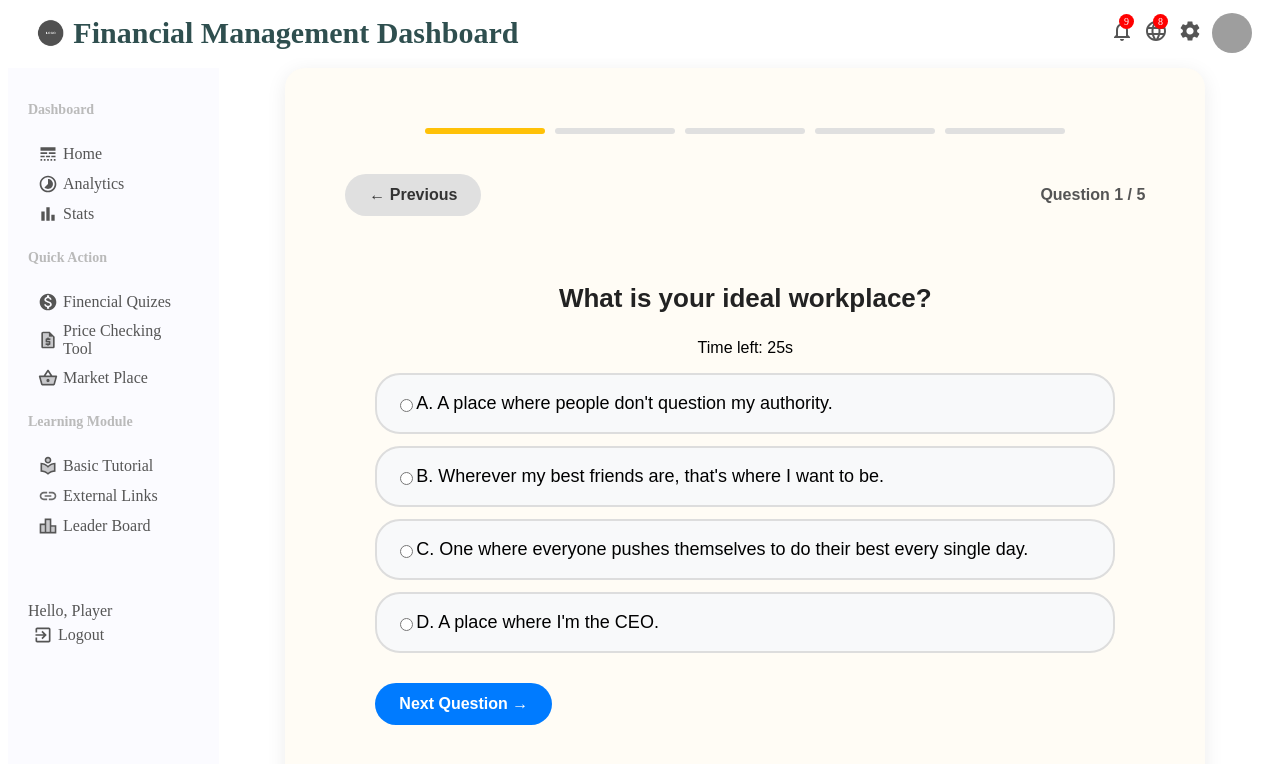
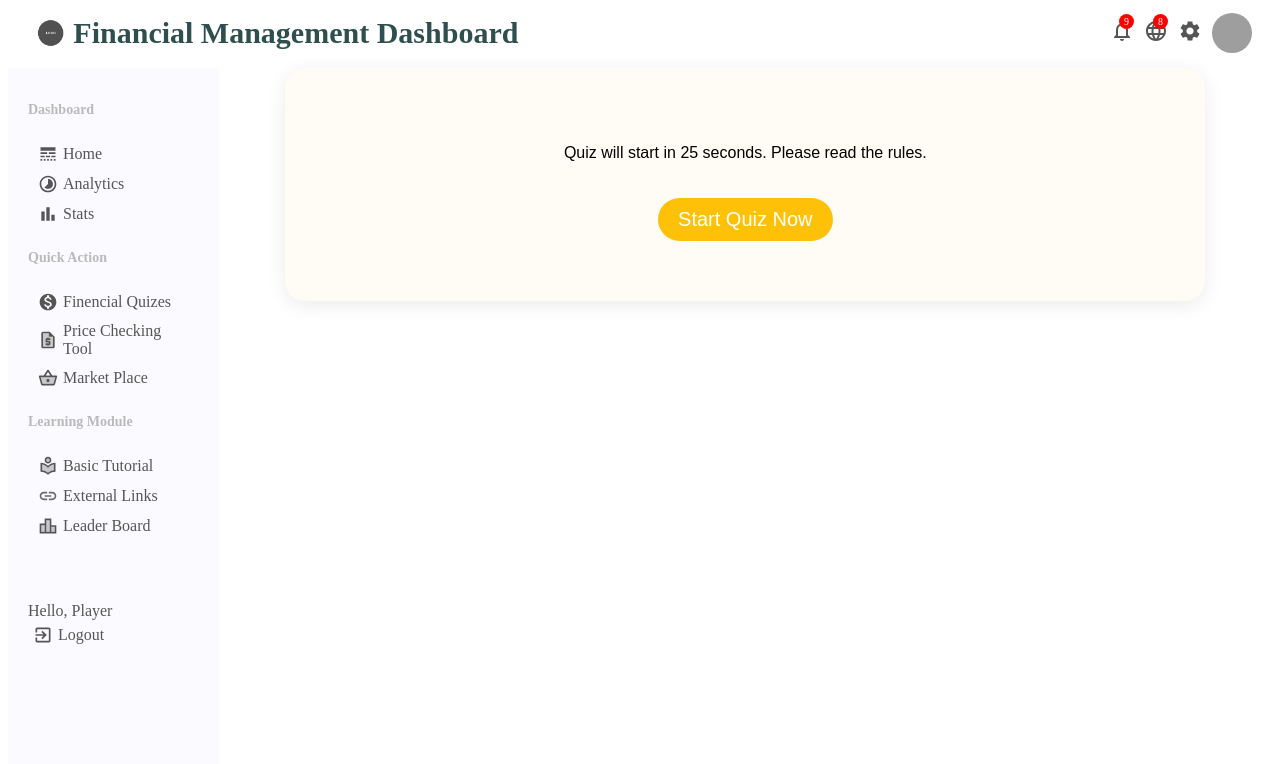
Before and after one commit to sayanmondal2098/Finplay-Academy, a React (Create React App) app in the folder Game Fontend/fin-game/: page /financialQuiz in a window 1280 px wide. Shown: the top 764 px of the page. Built offline with nearby package versions, Linux system fonts and the light colour scheme; grey boxes are pictures that could not be loaded.

Commit message:
add quiz page with basic backend

```diff
--- a/Game Fontend/fin-game/src/pages/FinancialQuiz/FinancialQuiz.css
+++ b/Game Fontend/fin-game/src/pages/FinancialQuiz/FinancialQuiz.css
@@ -1,29 +1,57 @@
-.container{
+.container {
     display: flex;
     margin-top: 10px;
 }
 
-  .link{
+.link {
     text-decoration: none;
     color: inherit;
 }
 
-    .quizContainer{
+.quizContainer {
     display: flex;
     flex-direction: column;
     margin: 20px;
 }
 
-    .quizQuestion{
+.quizQuestion {
     font-size: 20px;
     font-weight: bold;
 }
 
-    .quizAnswer{
+.quizAnswer {
     font-size: 16px;
     margin-left: 20px;
 }
 
-    .financialQuiz{
+.financialQuiz {
     flex: 5;
 }
+
+.quizIntro-container {
+    font-family: 'Poppins', sans-serif;
+    max-width: 800px;
+    margin: auto;
+    padding: 60px;
+    background: #FFFCF5;
+    box-shadow: 0px 4px 20px rgba(0, 0, 0, 0.08);
+    border-radius: 20px;
+    text-align: center;
+}
+
+
+.start-button{
+    background-color: #FFC107;
+    color: white;
+    border: none;
+    border-radius: 25px;
+    padding: 10px 20px;
+    font-size: 20px;
+    cursor: pointer;
+    transition: all 0.3s ease;
+    margin-top: 20px;
+}
+
+.start-button:hover{
+    background-color: #FFA000;
+}
--- a/Game Fontend/fin-game/src/pages/FinancialQuiz/FinancialQuiz.js
+++ b/Game Fontend/fin-game/src/pages/FinancialQuiz/FinancialQuiz.js
@@ -1,27 +1,51 @@
-import React from "react";
+import React, { useEffect, useState } from "react";
 import Topbar from "../../components/topbar/Topbar";
 import Sidebar from "../../components/sidebar/sidebar";
 import "./FinancialQuiz.css";
 import QuizPage from "./QuizPage";
 
+function FinancialQuiz() {
+    const [showQuiz, setShowQuiz] = useState(false);
+    const [timer, setTimer] = useState(30); // 1 minute timer
 
+    useEffect(() => {
+        const countdown = setInterval(() => {
+            setTimer((prevTimer) => {
+                if (prevTimer === 1) {
+                    setShowQuiz(true);
+                    clearInterval(countdown);
+                    return 0;
+                }
+                return prevTimer - 1;
+            });
+        }, 1000);
 
-function FinancialQuiz() {
+        return () => clearInterval(countdown);
+    }, []);
+
+    const startQuizImmediately = () => {
+        setShowQuiz(true);
+        setTimer(0);
+    };
+
     return (
-
         <div className="App">
             <Topbar />
             <div className="container">
                 <Sidebar />
                 <div className="financialQuiz">
-                    <QuizPage />
+                    {showQuiz ? (
+                        <QuizPage />
+                    ) : (
+                        <div className="quizIntro-container">
+                            <p>Quiz will start in {timer} seconds. Please read the rules.</p>
+                            <button onClick={startQuizImmediately} className="start-button">Start Quiz Now</button>
+                        </div>
+                    )}
                 </div>
-
             </div>
         </div>
-
     );
-
 }
 
 export default FinancialQuiz;
--- a/Game Fontend/fin-game/src/pages/FinancialQuiz/QuizPage.css
+++ b/Game Fontend/fin-game/src/pages/FinancialQuiz/QuizPage.css
@@ -4,7 +4,7 @@
     max-width: 800px;
     margin: auto;
     padding: 60px;
-    background: #FFFCF5;
+    background: #fcfcfb;
     box-shadow: 0px 4px 20px rgba(0, 0, 0, 0.08);
     border-radius: 20px;
     text-align: center;
@@ -20,7 +20,7 @@
     height: 6px;
     width: 120px;
     margin: 0 5px;
-    background: #FFC107;
+    background: #208cd4;
     border-radius: 10px;
 }
 
@@ -30,7 +30,7 @@
     align-items: center;
     padding: 20px 0;
     font-weight: bold;
-    color: #555;
+    color: #446481;
 }
 
 .quiz-content {
@@ -50,17 +50,17 @@
     align-items: center;
     padding: 18px;
     margin: 12px 0;
-    border: 2px solid #DDD;
+    border: 2px solid #9eb2c5;
     border-radius: 25px;
     cursor: pointer;
     transition: all 0.3s ease;
     font-size: 18px;
-    background: #F8F9FA;
+    background: #ffffff;
 }
 
 .options label:hover, .options label.selected {
-    background: #FFEBB2;
-    border-color: #FF9900;
+    background: #007BFF;
+    border-color: #b1c3d47a;
 }
 
 .nav-buttons {
@@ -80,12 +80,12 @@
 }
 
 .previous-button {
-    background: #E0E0E0;
+    background: #e0e0e0f3;
     color: #333;
 }
 
 .previous-button:hover {
-    background: #BDBDBD;
+    background: #8ebef1;
 }
 
 .next-button {
--- a/Game Fontend/fin-game/src/pages/FinancialQuiz/QuizPage.js
+++ b/Game Fontend/fin-game/src/pages/FinancialQuiz/QuizPage.js
@@ -54,7 +54,7 @@ export default function QuizPage() {
         <div className="quiz-container">
             <div className="progress-bar">
                 {[...Array(quizData.length)].map((_, i) => (
-                    <div key={i} style={{ background: i <= questionIndex ? "#FFC107" : "#E0E0E0" }}></div>
+                    <div key={i} style={{ background: i <= questionIndex ? "#007BFF" : "#E0E0E0" }}></div>
                 ))}
             </div>
 
```
Lines whose indentation alone changed are shown as unchanged.
